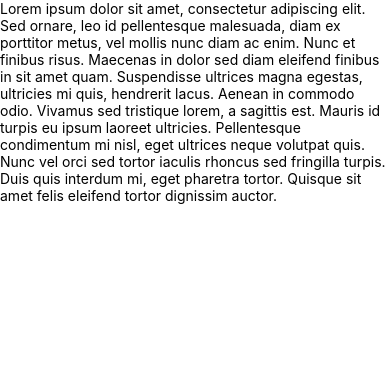
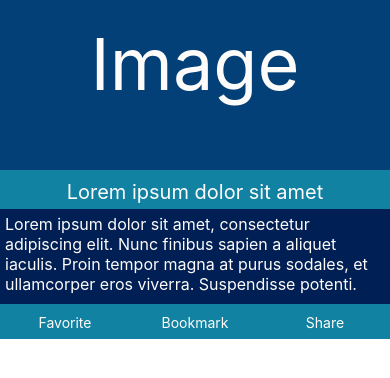
Before and after one commit to donatelucas/feedreader, a React Native app: screen / in a window 390 px wide. Shown: the top 378 px of the page. Built offline with nearby package versions, Linux system fonts and the light colour scheme.

Commit message:
Container to Card/ UI elements added
Container now is Card for better naming, since we are using container as wrapper elements

UI Elements

```diff
--- a/App.js
+++ b/App.js
@@ -1,14 +1,16 @@
-/**
- * Sample React Native App
- * https://github.com/facebook/react-native
+/*  Design colors:
  *
- * @format
- * @flow
+ *  Baby Powder - #FEFCFB
+ *  CG Blue - #1282A2
+ *  Dark Cerulean - #034078
+ *  Oxford Blue - #001F54
+ *  Rich Black - #0A1128
+ *
  */
 
-import React, {Component} from 'react';
+import React, { Component } from 'react';
 import { AppRegistry, StyleSheet, View } from 'react-native';
-import Container from './components/Container';
+import Card from './components/Card';
 import Header from './components/Header';
 
 export default class App extends Component {
@@ -16,7 +18,7 @@ export default class App extends Component {
         return (
             <View style = { styles.container }>
                 <Header />
-                <Container />
+                <Card />
             </View>
         );
     }
@@ -25,7 +27,7 @@ export default class App extends Component {
 const styles = StyleSheet.create ({
     container: {
         flex: 1,
-        backgroundColor: 'powderblue'
+        backgroundColor: 'white'
     }
 })
 
--- /dev/null
+++ b/components/Card.js
@@ -0,0 +1,101 @@
+import React, { Component } from 'react';
+import { AppRegistry, Dimensions, StyleSheet, Text, View } from 'react-native';
+
+let WIDTH = Dimensions.get('window');
+
+class Card extends Component {
+  render() {
+    return (
+        <View style = { styles.card } >
+            <View style = { styles.inner } >
+                <View style = { styles.image } >
+                    <Text style = { styles.image }> Image </Text>
+                </View>
+                <View>
+                    <Text style = { styles.title }> Lorem ipsum dolor sit amet </Text>
+                </View>
+                <View>
+                    <Text style = { styles.excerpt }>
+                    Lorem ipsum dolor sit amet, consectetur adipiscing elit.
+                    Nunc finibus sapien a aliquet iaculis. Proin tempor magna at purus sodales, et ullamcorper
+                    eros viverra. Suspendisse potenti.</Text>
+                </View>
+                <View style = { styles.footer }>
+                    <View style = { styles.favorite }>
+                        <Text style = { styles.favorite }> Favorite </Text>
+                    </View>
+                    <View style = { styles.bookmark }>
+                        <Text style = { styles.bookmark }> Bookmark </Text>
+                    </View>
+                    <View style = { styles.share }>
+                        <Text style = { styles.share }> Share </Text>
+                    </View>
+                </View>
+            </View>
+        </View>
+    );
+  }
+}
+
+const styles = StyleSheet.create ({
+    card: {
+        backgroundColor: "#f9f9f9"
+    },
+    inner: {
+        backgroundColor: "#001F54",
+    },
+    image: {
+        backgroundColor: "#034078",
+        padding: 10,
+        minHeight: 150,
+        textAlign: "center",
+        color: "#FEFCFB",
+        fontSize: 72,
+        justifyContent: "center",
+        alignItems: "center"
+    },
+    title: {
+        fontSize: 20,
+        color: "#FEFCFB",
+        textAlign: "center",
+        paddingTop: 10,
+        paddingBottom: 5,
+        backgroundColor: "#1282A2"
+    },
+    excerpt: {
+        fontSize: 16,
+        color: "#FEFCFB",
+        paddingTop: 5,
+        paddingRight: 10,
+        paddingBottom: 10,
+        paddingLeft: 5
+    },
+    footer: {
+        flexDirection: "row",
+        height: 35,
+        backgroundColor: "#1282A2",
+        paddingTop: 10
+    },
+    favorite: {
+        flex: 1,
+        color: "#FEFCFB",
+        justifyContent: "center",
+        alignItems: "center"
+    },
+    bookmark: {
+        flex: 1,
+        color: "#FEFCFB",
+        justifyContent: "center",
+        alignItems: "center"
+    },
+    share: {
+        flex: 1,
+        color: "#FEFCFB",
+        justifyContent: "center",
+        alignItems: "center"
+    }
+});
+
+export default Card;
+
+AppRegistry.registerComponent('Card', () => Card);
--- a/components/Container.js
+++ /dev/null
@@ -1,20 +0,0 @@
-import React, { Component } from 'react';
-import { AppRegistry, Text, StyleSheet } from 'react-native';
-
-class Container extends Component {
-  render() {
-    return (
-        <Text>Lorem ipsum dolor sit amet, consectetur adipiscing elit. Sed ornare, leo id pellentesque malesuada, diam ex porttitor metus, vel mollis nunc diam ac enim. Nunc et finibus risus. Maecenas in dolor sed diam eleifend finibus in sit amet quam. Suspendisse ultrices magna egestas, ultricies mi quis, hendrerit lacus. Aenean in commodo odio. Vivamus sed tristique lorem, a sagittis est. Mauris id turpis eu ipsum laoreet ultricies. Pellentesque condimentum mi nisl, eget ultrices neque volutpat quis. Nunc vel orci sed tortor iaculis rhoncus sed fringilla turpis. Duis quis interdum mi, eget pharetra tortor. Quisque sit amet felis eleifend tortor dignissim auctor.</Text>
-    );
-  }
-}
-
-const styles = StyleSheet.create({
-    container: {
-        flex: 1,
-    },
-});
-
-export default Container;
-
-AppRegistry.registerComponent('Container', () => Container);
--- a/components/Header.js
+++ b/components/Header.js
@@ -1,5 +1,5 @@
 import React, { Component } from 'react';
-import { AppRegistry, StyleSheet, Text, Dimensions, View } from 'react-native';
+import { AppRegistry, Dimensions, StyleSheet, Text, View } from 'react-native';
 
 let WIDTH = Dimensions.get('window');
 
@@ -18,15 +18,15 @@ class Header extends Component {
 
 const styles = StyleSheet.create ({
     fixer: {
-        backgroundColor: "white",
+        backgroundColor: 'white',
         padding: 20
     },
     header: {
-        backgroundColor: 'gray',
+        backgroundColor: '#0A1128',
         padding: 10
     },
     text: {
-        color: 'black',
+        color: '#FEFCFB',
         fontSize: 20,
         textAlign: "center"
     },
```
